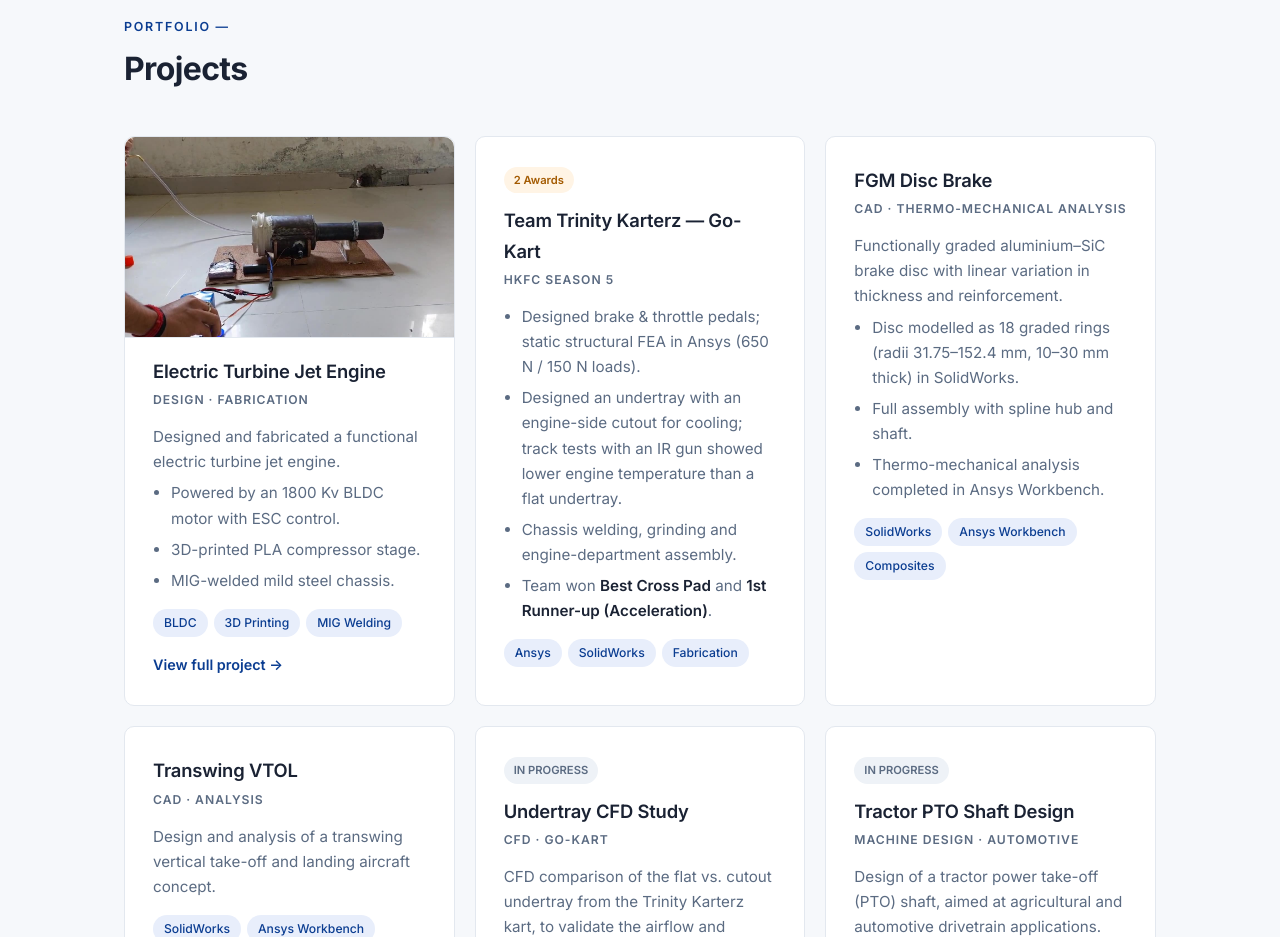
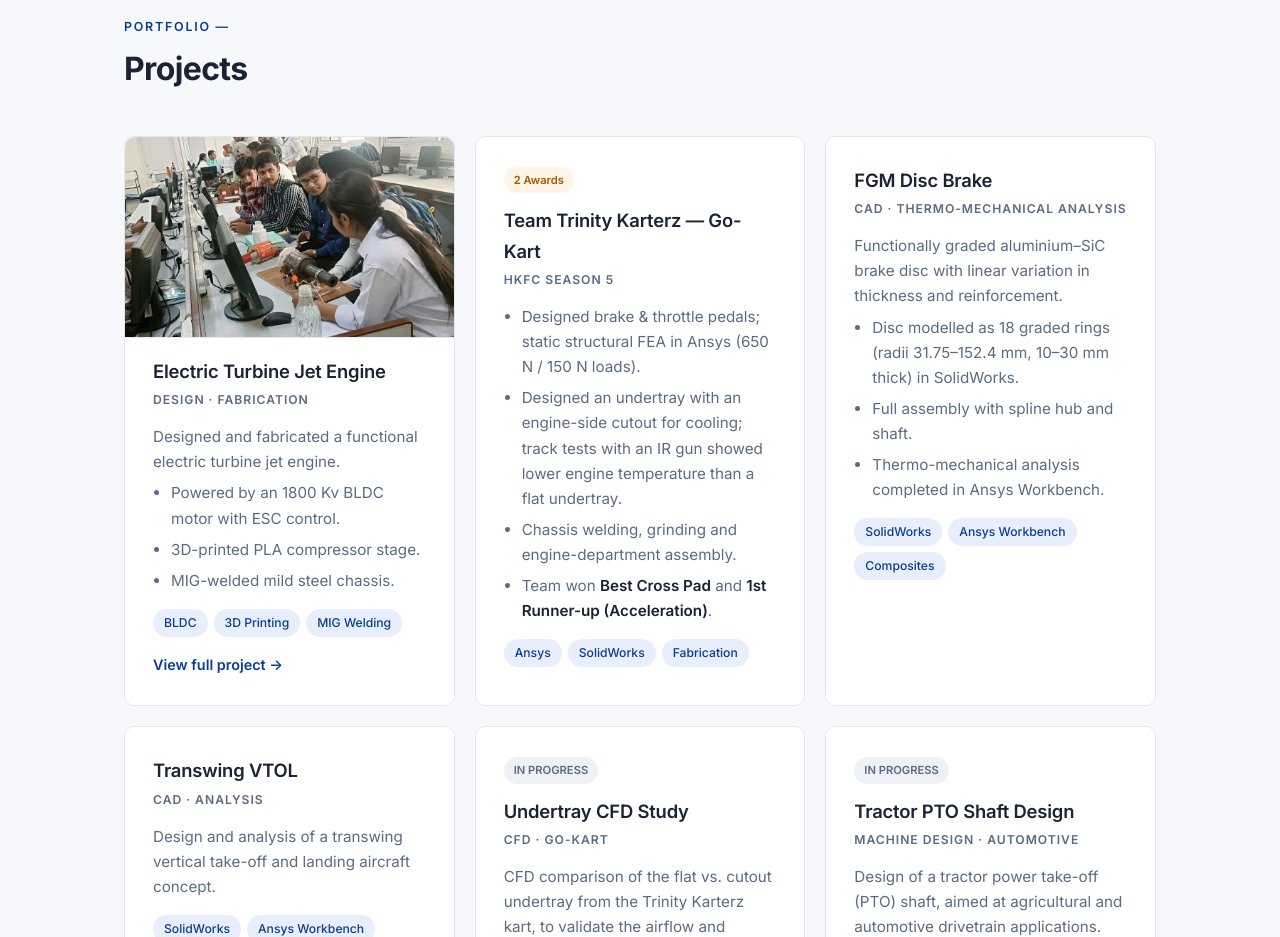
Before and after one commit to DivyamSingla09/DivyamSingla09.github.io, a plain HTML site: page index.html in a window 1280 px wide. Shown: the part 2100-3037 px from the top of the page. Drawn offline with Linux system fonts and the light colour scheme.

Commit message:
Update jet engine card photo
Co-Authored-By: Claude Opus 5.5 <noreply@anthropic.com>
Claude-Session: https://claude.ai/code/session_01TQ5tCzHBVEJt3wT4h9LdZB

```diff
--- a/index.html
+++ b/index.html
@@ -178,7 +178,7 @@
   <div class="grid">
 
     <div class="card">
-      <a class="thumb" href="jet-engine.html"><img src="assets/jet-poster.jpg" alt="Electric turbine jet engine test rig"></a>
+      <a class="thumb" href="jet-engine.html"><img src="assets/jet-team.jpg" alt="Presenting the electric turbine jet engine with the team" style="object-position:center 60%"></a>
       <h3>Electric Turbine Jet Engine</h3>
       <div class="meta">DESIGN · FABRICATION</div>
       <p>Designed and fabricated a functional electric turbine jet engine.</p>
```
Also changed, not shown: assets/jet-team.jpg (added).
